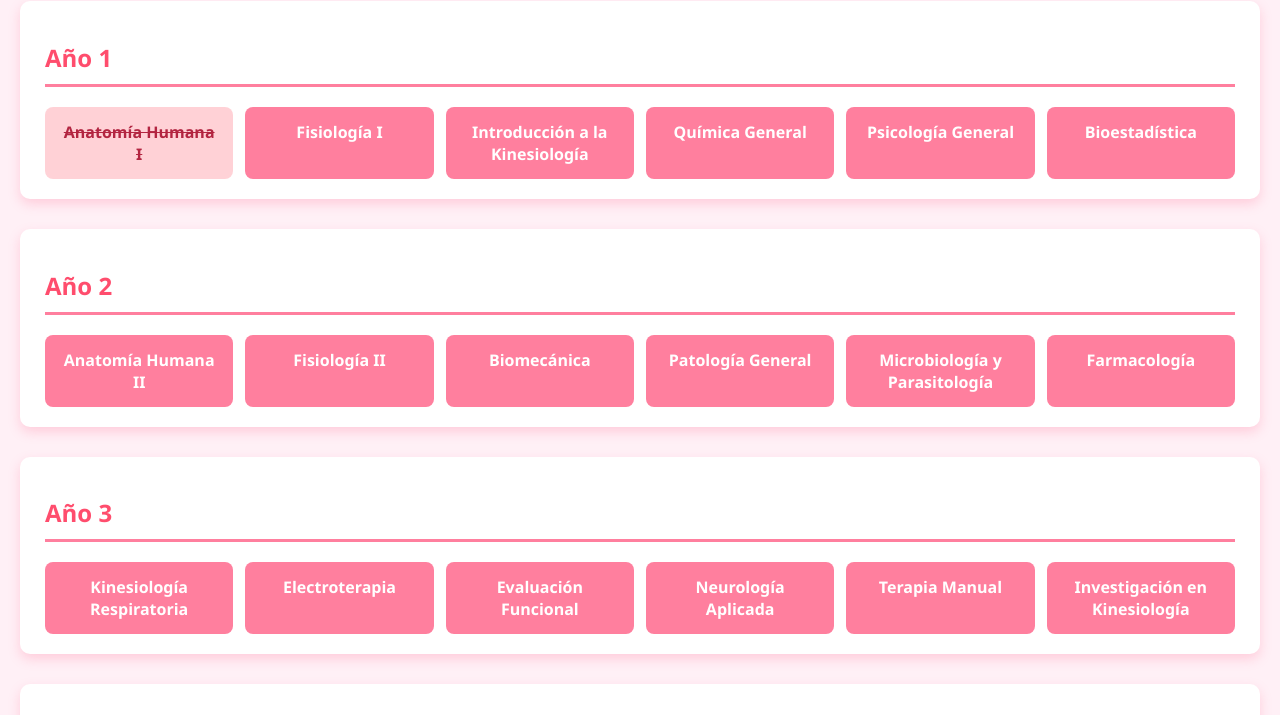
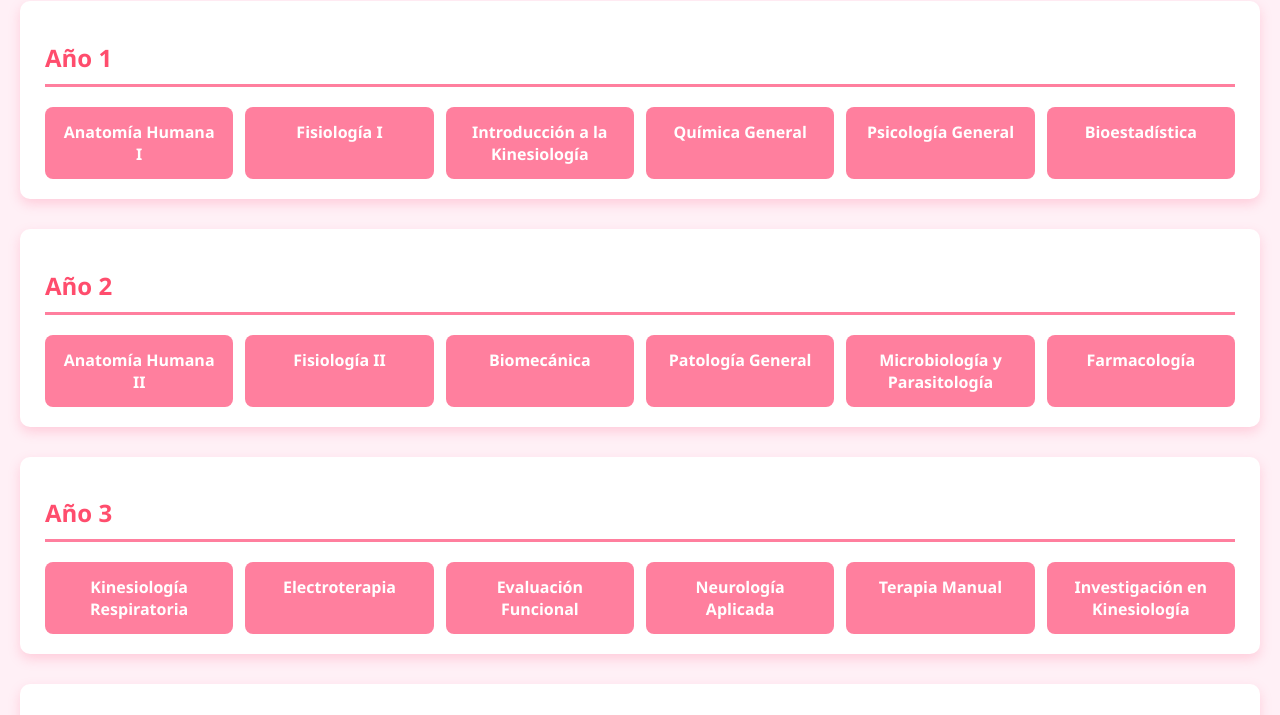
Before and after one commit to aylinnnwrr/Malla-interactiva, a plain HTML site: page index.html in a window 1280 px wide. Both pictures are taken after a click on the element "Anatomía Humana I". Shown: the part 85-800 px from the top of the page. Drawn offline with Linux system fonts and the light colour scheme.

Commit message:
Update index.html

```diff
--- a/index.html
+++ b/index.html
@@ -151,3 +151,40 @@
 
 </body>
 </html>
+<script>
+  document.addEventListener("DOMContentLoaded", () => {
+    const ramos = document.querySelectorAll(".ramo");
+    const infoDiv = document.getElementById("infoRamo");
+
+    // Cargar desde localStorage
+    const aprobados = JSON.parse(localStorage.getItem("ramosAprobados")) || [];
+
+    ramos.forEach(ramo => {
+      const nombre = ramo.textContent;
+
+      // Si el ramo estaba aprobado antes, márcalo
+      if (aprobados.includes(nombre)) {
+        ramo.classList.add("aprobado");
+      }
+
+      // Clic para marcar/desmarcar y guardar
+      ramo.addEventListener("click", () => {
+        ramo.classList.toggle("aprobado");
+        const actualizado = document.querySelectorAll(".ramo.aprobado");
+        const lista = Array.from(actualizado).map(el => el.textContent);
+        localStorage.setItem("ramosAprobados", JSON.stringify(lista));
+      });
+
+      // Mostrar info al pasar el mouse (opcional)
+      ramo.addEventListener("mouseenter", () => {
+        infoDiv.style.display = "block";
+        infoDiv.textContent = ramo.getAttribute("data-info");
+      });
+
+      ramo.addEventListener("mouseleave", () => {
+        infoDiv.style.display = "none";
+        infoDiv.textContent = "";
+      });
+    });
+  });
+</script>
```
